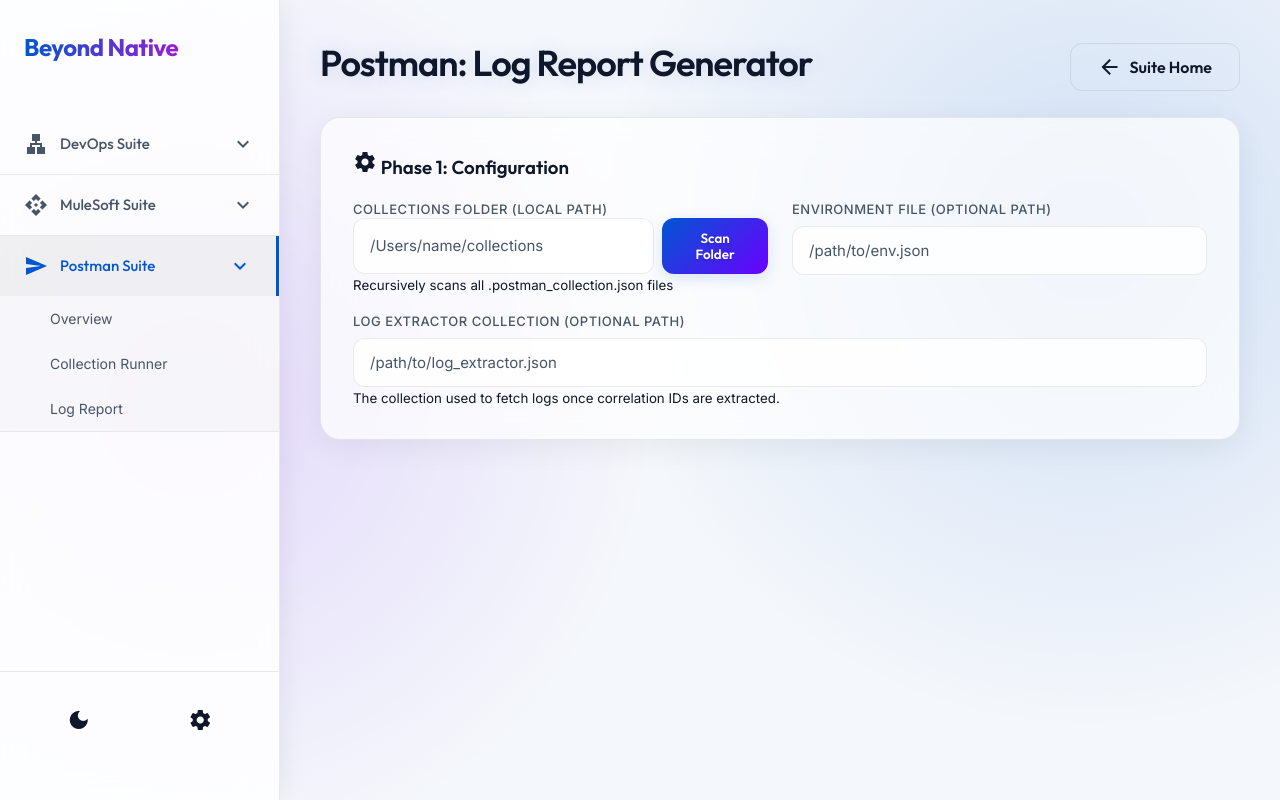
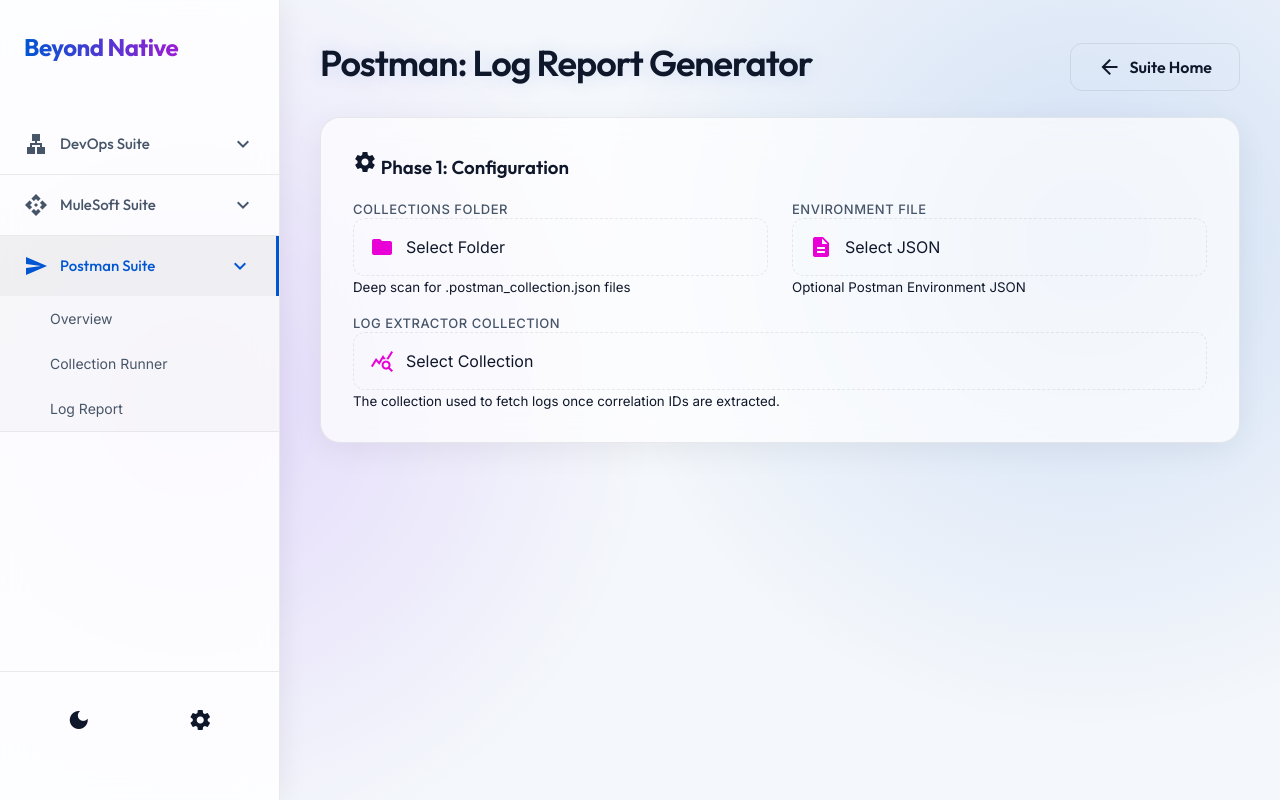
Before and after one commit to devsha256/BeyondNative, a Flask app: page /postman/log-report in a window 1280 px wide. Run offline with Flask 3, Linux system fonts and the light colour scheme.

Commit message:
Add file pick option for collections

```diff
--- a/templates/postman/log_report.html
+++ b/templates/postman/log_report.html
@@ -14,24 +14,55 @@
     <h3><i class="material-icons">settings</i> Phase 1: Configuration</h3>
     <div style="display: grid; grid-template-columns: 1fr 1fr; gap: 24px; margin-top: 16px;">
         <div class="m3-input-group">
-            <label>Collections Folder (Local Path)</label>
-             <div style="display: flex; gap: 8px;">
-                <input type="text" id="root-folder" class="m3-input" placeholder="/Users/name/collections" style="margin:0;">
-                <button class="m3-button" onclick="scanCollections()">Scan Folder</button>
+            <label>Collections Folder</label>
+            <div class="file-picker-m3" onclick="document.getElementById('pick-folder').click()">
+                <i class="material-icons">folder</i>
+                <span id="folder-label">Select Folder</span>
+                <input type="file" id="pick-folder" webkitdirectory directory multiple style="display:none;" onchange="handleFolderPick(this)">
             </div>
-            <small>Recursively scans all .postman_collection.json files</small>
+            <small>Deep scan for .postman_collection.json files</small>
         </div>
         <div class="m3-input-group">
-            <label>Environment File (Optional Path)</label>
-            <input type="text" id="env-file" class="m3-input" placeholder="/path/to/env.json">
+            <label>Environment File</label>
+            <div class="file-picker-m3" onclick="document.getElementById('pick-env').click()">
+                <i class="material-icons">description</i>
+                <span id="env-label">Select JSON</span>
+                <input type="file" id="pick-env" accept=".json" style="display:none;" onchange="handleFilePick(this, 'env-label')">
+            </div>
+            <small>Optional Postman Environment JSON</small>
         </div>
     </div>
     <div style="margin-top: 16px;">
-        <label>Log Extractor Collection (Optional Path)</label>
-        <input type="text" id="log-extractor" class="m3-input" placeholder="/path/to/log_extractor.json">
+        <label>Log Extractor Collection</label>
+        <div class="file-picker-m3" onclick="document.getElementById('pick-extractor').click()">
+            <i class="material-icons">query_stats</i>
+            <span id="extractor-label">Select Collection</span>
+            <input type="file" id="pick-extractor" accept=".json" style="display:none;" onchange="handleFilePick(this, 'extractor-label')">
+        </div>
         <small>The collection used to fetch logs once correlation IDs are extracted.</small>
     </div>
 </div>
+
+<style>
+.file-picker-m3 {
+    border: 1px dashed var(--border-light);
+    border-radius: 12px;
+    padding: 16px;
+    display: flex;
+    align-items: center;
+    gap: 12px;
+    cursor: pointer;
+    background: rgba(var(--accent-rgb), 0.05);
+    transition: all 0.2s ease;
+}
+.file-picker-m3:hover {
+    background: rgba(var(--accent-rgb), 0.1);
+    border-color: var(--accent);
+}
+.file-picker-m3 i {
+    color: var(--accent);
+}
+</style>
 
 <div id="results-section" style="display:none; margin-top: 24px;">
     <div class="m3-card" style="padding:0;">
@@ -76,6 +107,7 @@
 <script>
 let stateRequests = [];
 let correlationIds = [];
+let pickedFiles = {}; // Store File objects for upload
 
 const DEFAULT_SCRIPT = `// Default Extraction Script
 const correlationId = pm.response.headers.get("x-correlation-id");
@@ -84,27 +116,78 @@ if (correlationId) {
     // Values will be collected by Beyond Native
 }`;
 
-async function scanCollections() {
-    const folder = document.getElementById('root-folder').value;
-    if (!folder) return alert("Please provide a folder path.");
-
-    showOverlay("Scanning collections...");
-    try {
-        const res = await fetch('/api/postman/scan', {
-            method: 'POST',
-            headers: {'Content-Type': 'application/json'},
-            body: JSON.stringify({ folder })
-        });
-        const data = await res.json();
-        stateRequests = data.requests;
-        renderRequests();
-        document.getElementById('results-section').style.display = 'block';
-    } catch (e) {
-        alert("Scan failed. Ensure path is correct and accessible.");
-    } finally {
-        hideOverlay();
+function handleFilePick(input, labelId) {
+    const file = input.files[0];
+    if (file) {
+        document.getElementById(labelId).innerText = file.name;
+        pickedFiles[labelId] = file;
     }
 }
+
+async function handleFolderPick(input) {
+    const files = Array.from(input.files);
+    const collections = files.filter(f => f.name.endsWith('.postman_collection.json'));
+    document.getElementById('folder-label').innerText = `${collections.length} Collections Found`;
+
+    // For large folders, we need to upload them to the server for scanner to work
+    // OR we parse them browser side. Let's parse them browser side for speed!
+    stateRequests = [];
+    showOverlay("Analyzing Collections...");
+
+    for (const file of collections) {
+        const text = await file.text();
+        try {
+            const data = JSON.parse(text);
+            const requests = extractRequestsFromData(data, file.webkitRelativePath);
+            stateRequests.push(...requests);
+        } catch (e) {
+            console.error("Failed to parse", file.name);
+        }
+    }
+
+    renderRequests();
+    document.getElementById('results-section').style.display = 'block';
+    hideOverlay();
+}
+
+function extractRequestsFromData(data, collectionPath) {
+    const requests = [];
+    function recurse(items, parent = "") {
+        items.forEach(item => {
+            const name = item.name;
+            const fullName = parent ? `${parent} > ${name}` : name;
+            if (item.request) {
+                let url = item.request.url || "";
+                if (typeof url === 'object') url = url.raw || "";
+
+                let script = "";
+                if (item.event) {
+                    item.event.forEach(ev => {
+                        if (ev.listen === 'test' && ev.script) {
+                            script = (ev.script.exec || []).join('\n');
+                        }
+                    });
+                }
+
+                requests.push({
+                    id: Math.random().toString(36).substr(2, 9),
+                    name: name,
+                    full_name: fullName,
+                    method: item.request.method,
+                    url: url,
+                    collection_path: collectionPath,
+                    script: script || DEFAULT_SCRIPT
+                });
+            }
+            if (item.item) recurse(item.item, fullName);
+        });
+    }
+    recurse(data.item || []);
+    return requests;
+}
+
+// We don't need scanCollections() anymore as it's handled by handleFolderPick
+async function scanCollections() {} // Placeholder
 
 function renderRequests() {
     const tbody = document.getElementById('request-body');
```
